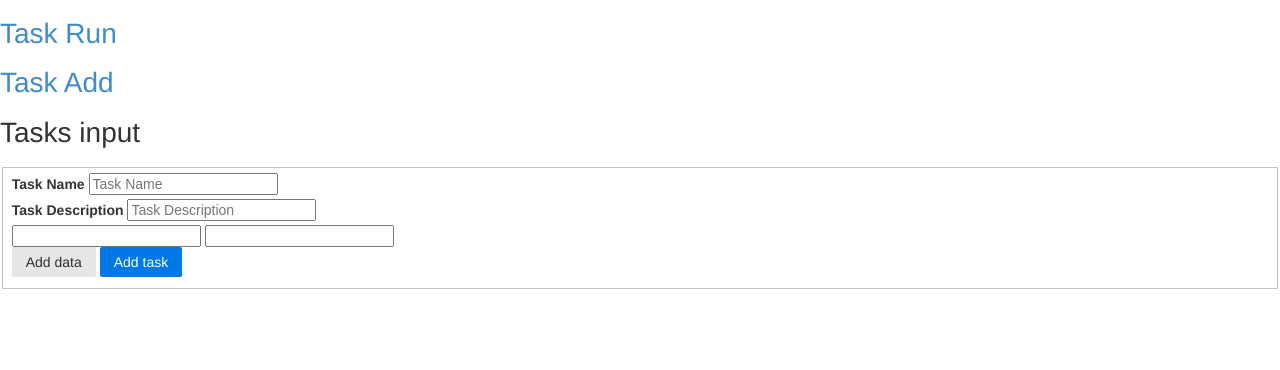
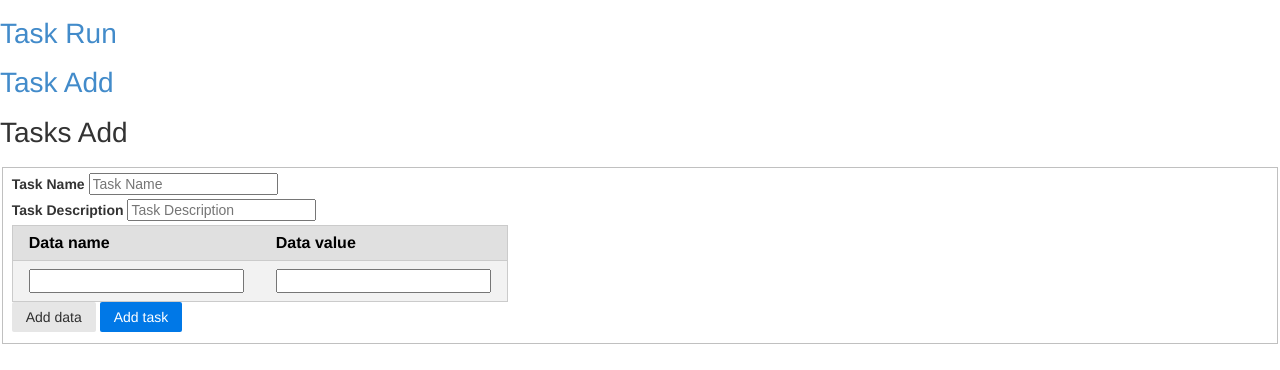
Before and after one commit to chamakits/spite-frontend, a website: page app/main/index.html at #/task-add in a window 1280 px wide. Drawn offline with Linux system fonts and the light colour scheme.

Commit message:
Fixed issue where not uploading a file would cause an exception. Changed the view of the data lists inputs to be a table. Added success and failure functions to the calling of the http request on task-add-ctrl.

```diff
--- a/app/task-add/task-add-ctrl.js
+++ b/app/task-add/task-add-ctrl.js
@@ -42,7 +42,13 @@
           toAddTask.task.nameToType[current.key] = current.value;
         });
 
-        toAddTask.$save();
+        toAddTask.$save().then(function(succ){
+          console.log("Succesfully called poast");
+          console.log(succ);
+        }, function(err){
+          console.log("Errored out in post call")
+          console.log(err);
+        });
         return false;
       };
     }
--- a/app/task-add/task-add-part.html
+++ b/app/task-add/task-add-part.html
@@ -1,23 +1,30 @@
 <div>
-  <h1>Tasks input</h1>
+  <h1>Tasks Add</h1>
 
   <form ng-submit="addTask(task)" ng-init="task={}">
     <fieldset>
-      <!-- <label for="taskId">Task Id</label>
-      <input id="taskId" type="text" ng-model="task.id" placeholder="Task Id">
-      <br/> -->
       <label for="taskName">Task Name</label>
       <input id="taskName" type="text" ng-model="task.name" placeholder="Task Name">
-      <br/>
+      <br>
       <label for="taskDescription">Task Description</label>
       <input id="taskDescription" type="text" ng-model="task.description" placeholder="Task Description">
-      <br/>
-
-      <div ng-repeat="dataPair in dataPairs">
-        <input type="text" ng-model="dataPair.key">
-        <input type="text" ng-model="dataPair.value">
-        <br/>
-      </div>
+      <br>
+      <table class="pure-table pure-table-horizontal pure-table-striped">
+        <thead>
+          <th>Data name</th>
+          <th>Data value</th>
+        </thead>
+        <tbody>
+          <tr ng-repeat="dataPair in dataPairs">
+            <td>
+              <input type="text" ng-model="dataPair.key">
+            </td>
+            <td>
+              <input type="text" ng-model="dataPair.value">
+            </td>
+          </tr>
+        </tbody>
+      </table>
       <a class="pure-button" ng-click="AddEmptyDataPair()">Add data</a>
 
       <button type="submit" class="pure-button pure-button-primary">
--- a/app/task-run/task-run-ctrl.js
+++ b/app/task-run/task-run-ctrl.js
@@ -15,6 +15,10 @@
 
   function getEncodedFileUpload(deferred) {
     var selectedFile = document.getElementById('fileInput').files[0];
+    if (!selectedFile) {
+      deferred.resolve(null);
+      return deferred;
+    }
     var reader = new FileReader();
 
 
```
Also changed, not shown: app/task-run/task-run-part.html (+19 -7 lines).
